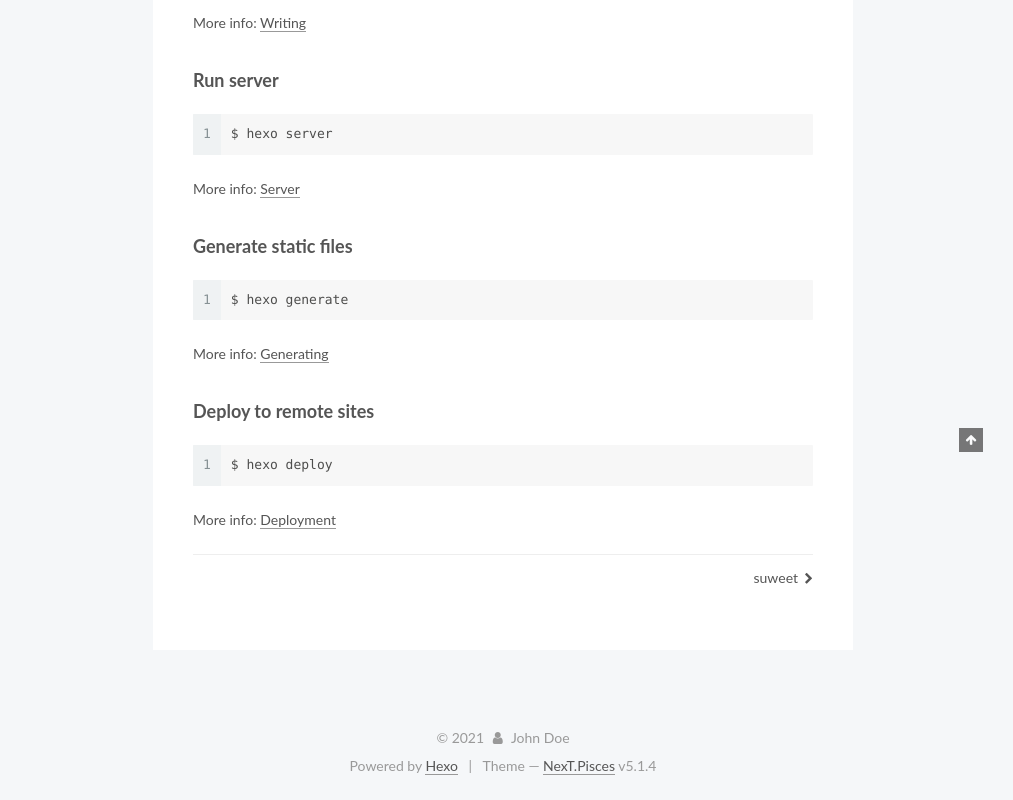
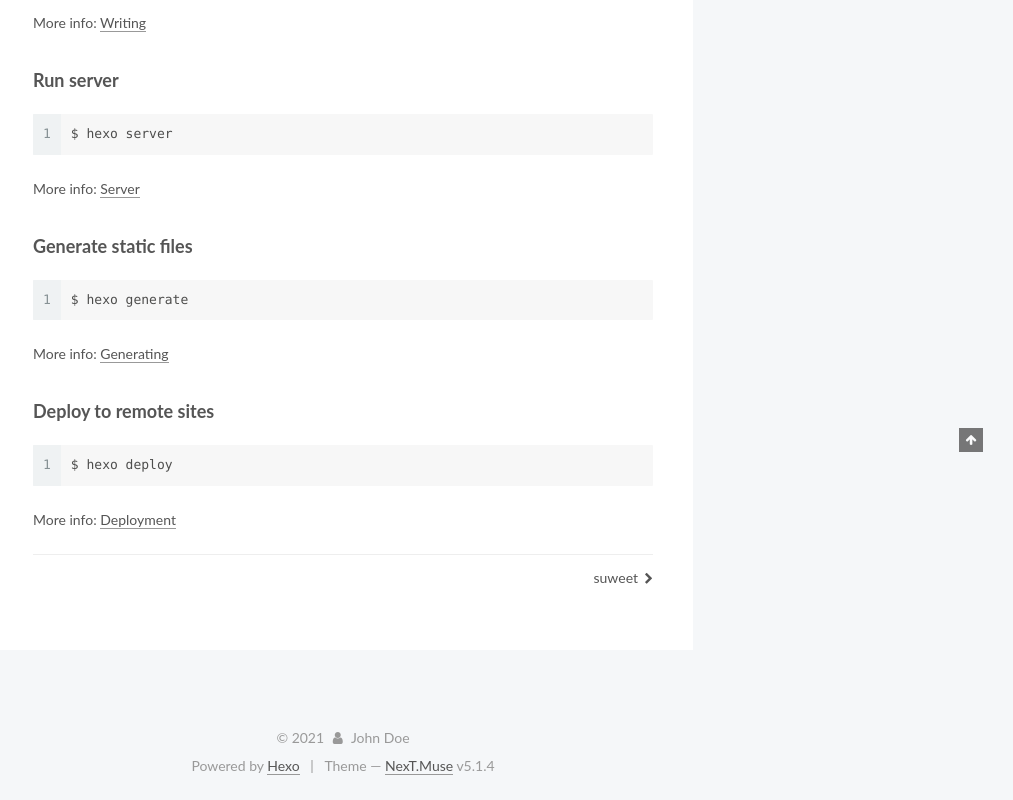
Before and after one commit to 0530-Suyb/0530-Suyb.github.io, a plain HTML site: page 2021/04/10/hello-world/index.html in a window 1280 px wide. Shown: the part 448-1248 px from the top of the page, without its empty margins (267-1280 px from the left). Drawn offline with Linux system fonts and the light colour scheme.

Commit message:
Site updated: 2021-04-10 05:23:49

```diff
--- a/2021/04/10/hello-world/index.html
+++ b/2021/04/10/hello-world/index.html
@@ -5,7 +5,7 @@
 
 
 
-<html class="theme-next pisces use-motion" lang="en">
+<html class="theme-next muse use-motion" lang="en">
 <head>
   <meta charset="UTF-8"/>
 <meta http-equiv="X-UA-Compatible" content="IE=edge" />
@@ -97,7 +97,7 @@
   var NexT = window.NexT || {};
   var CONFIG = {
     root: '',
-    scheme: 'Pisces',
+    scheme: 'Muse',
     version: '5.1.4',
     sidebar: {"position":"left","display":"post","offset":12,"b2t":false,"scrollpercent":false,"onmobile":false},
     fancybox: true,
@@ -496,7 +496,7 @@
 
 
 
-  <div class="theme-info">Theme &mdash; <a class="theme-link" target="_blank" href="https://github.com/iissnan/hexo-theme-next">NexT.Pisces</a> v5.1.4</div>
+  <div class="theme-info">Theme &mdash; <a class="theme-link" target="_blank" href="https://github.com/iissnan/hexo-theme-next">NexT.Muse</a> v5.1.4</div>
 
 
 
@@ -597,13 +597,6 @@
 
 
 
-  <script type="text/javascript" src="/js/src/affix.js?v=5.1.4"></script>
-
-  <script type="text/javascript" src="/js/src/schemes/pisces.js?v=5.1.4"></script>
-
-
-
-
   <script type="text/javascript" src="/js/src/scrollspy.js?v=5.1.4"></script>
 <script type="text/javascript" src="/js/src/post-details.js?v=5.1.4"></script>
 
```
Also changed, not shown: 2021/04/10/suweet/index.html (+3 -10 lines), archives/2021/04/index.html (+3 -10 lines), archives/2021/index.html (+3 -10 lines), archives/index.html (+3 -10 lines), index.html (+3 -10 lines).
